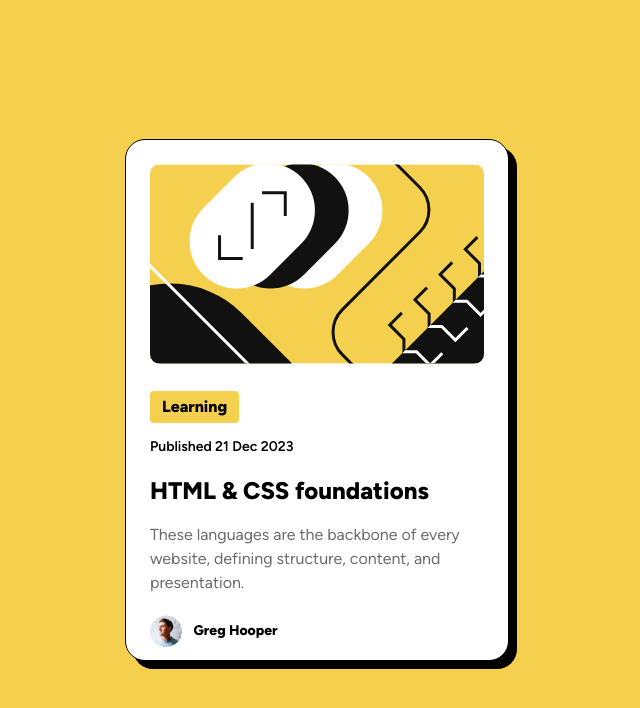
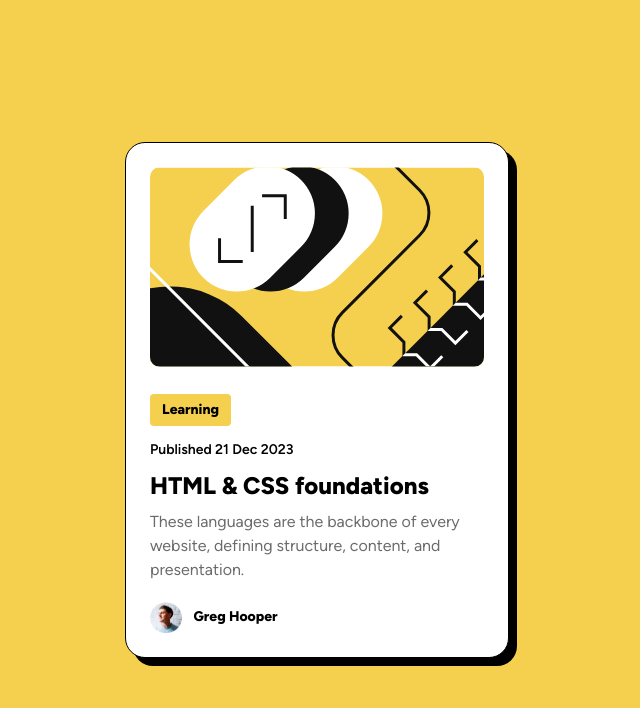
Before and after one commit to brodel10/blog-preview-card, a plain HTML site: page index.html in a window 1280 px wide. Shown: the whole page, without its empty margins (323-963 px from the left). Drawn offline with Linux system fonts and the light colour scheme.

Commit message:
updated css to match the design better

```diff
--- a/index.html
+++ b/index.html
@@ -64,12 +64,11 @@
       }
 
       .image {
-        .card-image {
+        img {
           border-radius: 0.625rem;
           max-width: 336px;
           max-height: 200px;
         }
-
       }
 
       .card-content {
@@ -79,8 +78,8 @@
           width: fit-content;
           padding: .25rem .75rem .25rem .75rem;
           background: hsl(47, 88%, 63%);
-          margin-bottom: .75rem;
           border-radius: .25rem;
+          font-size: 14px;
         }
 
         .publish-date {
@@ -113,6 +112,10 @@
         padding-bottom: 1.25rem;
       }
 
+      .spacing-12px {
+        margin-bottom: .75rem;
+      }
+
       .extra-bold {
         font-family: 'figtree-extra-bold', sans-serif;
       }
@@ -140,9 +143,9 @@
           <img class="card-image" src="./assets/images/illustration-article.svg" alt="illustration-article">
         </div>
         <div class="card-content">
-          <div class="type extra-bold">Learning</div>
-          <div class="publish-date spacing bold">Published 21 Dec 2023</div>
-          <h2 class="title spacing extra-bold link">HTML & CSS foundations</h2>
+          <div class="type extra-bold spacing-12px">Learning</div>
+          <div class="publish-date spacing-12px bold">Published 21 Dec 2023</div>
+          <h2 class="title spacing-12px extra-bold link">HTML & CSS foundations</h2>
           <div class="description">These languages are the backbone of every website, defining structure, content,
             and
             presentation.</div>
```
